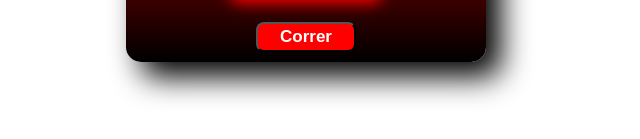
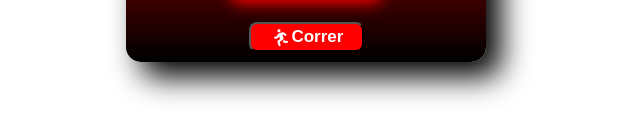
Before and after one commit to jardeloli/placar-truco, a plain HTML site: page index.html in a window 1280 px wide. Both pictures are taken after a click on the button "Trucar + 3". Shown: the part 499-638 px from the top of the page, 334-974 px from the left. Drawn offline with Linux system fonts and the light colour scheme.

Commit message:
Adicionado um ícone ao botão correr e modificada a classe correr, adicionando um display flex e alterando a largura do botão

```diff
--- a/index.html
+++ b/index.html
@@ -6,6 +6,8 @@
     <meta name="robots" content="noindex,nofollow" />
     <meta charset="utf-8" />
     <link rel="stylesheet" href="truco.css" />
+    <link rel="stylesheet" href="https://cdnjs.cloudflare.com/ajax/libs/font-awesome/6.4.0/css/all.min.css">
+
 
 </head>
     <body>
@@ -72,7 +74,7 @@
                 </div>
 
                 <div id="correr" class="oculto">
-                    <button id="btnCorrer"><span id="spanCorrer"></span></button>
+                    <button id="btnCorrer"><i class="fa-solid fa-person-running fa-flip-horizontal" style="color: #ffffff; margin: 4px"></i><span id="spanCorrer"></span></button>
                 </div>
             </div>
         </div>
--- a/truco.css
+++ b/truco.css
@@ -213,7 +213,10 @@ label{
 }
 
 #btnCorrer {
-    width: 100px;
+    display:flex;
+    justify-content:center;
+    align-items:center;
+    width: 115px;
     height: 30px;
     font-size: 17px;
     font-weight: 600;
```
Lines whose indentation alone changed are shown as unchanged.
